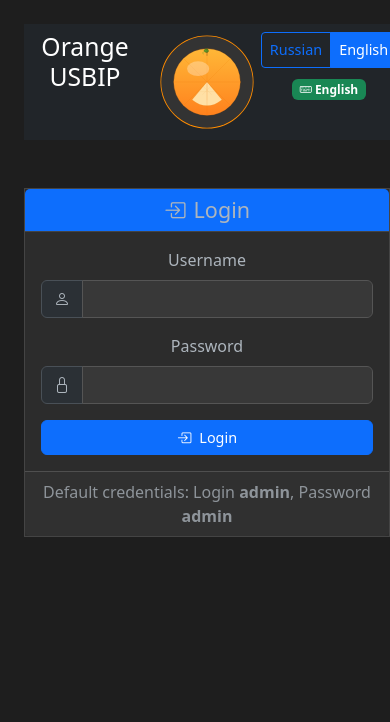
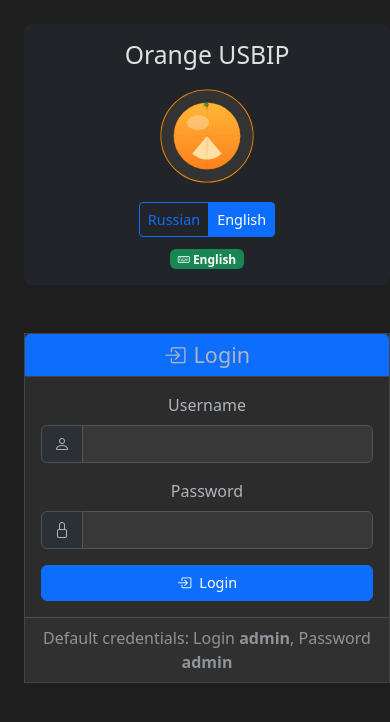
Before and after one commit to maksfaktor/usbip-web, a Flask app: template templates/login.html in a window 390 px wide. Shown: the part 40-762 px from the top of the page. Run offline with Flask 3, Linux system fonts and the light colour scheme; the template is opened without the code that fills it, so the values that code supplies are empty.

Commit message:
Center the login tables on the page and improve responsiveness on various screens
Refactors login.html to use flexbox for centering content and improves responsive layout.

Replit-Commit-Author: Agent
Replit-Commit-Session-Id: 9e34b9be-03c2-4f4c-8408-ad253c365f70
Replit-Commit-Screenshot-Url: https://storage.googleapis.com/screenshot-production-us-central1/3913cd2f-3667-4efe-8dec-14b05e58754b/d19a9c42-84e3-43f0-87d1-9826e1233cbf.jpg

```diff
--- a/templates/login.html
+++ b/templates/login.html
@@ -22,19 +22,18 @@
 
     <div class="container mt-4">
         <div class="row justify-content-center">
-            <div class="col-md-6" style="max-width: 550px;">
+            <div class="col-md-6 mx-auto" style="max-width: 550px;">
                 <div class="d-flex flex-column align-items-center justify-content-center">
-                    <!-- Новая таблица с тремя ячейками -->
-                    <div class="mb-4 d-flex justify-content-center w-100">
-                        <table class="table table-dark table-borderless mb-4" style="max-width: 100%; margin: 0 auto; table-layout: fixed;">
-                            <tr class="text-center">
-                                <td width="33%">
+                    <!-- Flexbox контейнер для заголовка, логотипа и языковых настроек -->
+                    <div class="mb-4 w-100">
+                        <div class="d-flex flex-column flex-md-row justify-content-between align-items-center bg-dark rounded-3 px-3 py-3 mb-4">
+                            <div class="text-center flex-grow-1 mb-3 mb-md-0">
                                 <h2 class="mb-0">Orange USBIP</h2>
-                                </td>
-                                <td width="33%">
+                            </div>
+                            <div class="text-center flex-grow-1 mb-3 mb-md-0">
                                 <img src="{{ url_for('static', filename='img/usb_orange_combo.svg') }}" alt="Orange USBIP Logo" class="img-fluid" style="max-width: 100px;">
-                                </td>
-                                <td width="33%">
+                            </div>
+                            <div class="text-center flex-grow-1 mb-md-0">
                                 <!-- Переключение языка и отображение раскладки -->
                                 <div class="d-flex flex-column align-items-center">
                                     <div class="btn-group mb-2" role="group" aria-label="{{ t('language') }}">
@@ -47,12 +46,11 @@
                                         </span>
                                     </div>
                                 </div>
-                                </td>
-                            </tr>
-                        </table>
+                            </div>
+                        </div>
                     </div>
 
-                    <div class="card w-100">
+                    <div class="card w-100 mx-auto">
                         <div class="card-header bg-primary text-center">
                             <h4 class="mb-0"><i class="bi bi-box-arrow-in-right me-2"></i>{{ t('login') }}</h4>
                         </div>
@@ -85,7 +83,7 @@
                     </div>
 
                     <!-- Сообщения под формой входа - только для сообщений, связанных с входом -->
-                    <div class="mt-3 text-center w-100" id="login-messages">
+                    <div class="mt-3 text-center w-100 mx-auto" id="login-messages">
                         {% with messages = get_flashed_messages(with_categories=true) %}
                             {% if messages %}
                                 {% for category, message in messages %}
```
Lines whose indentation alone changed are shown as unchanged.
